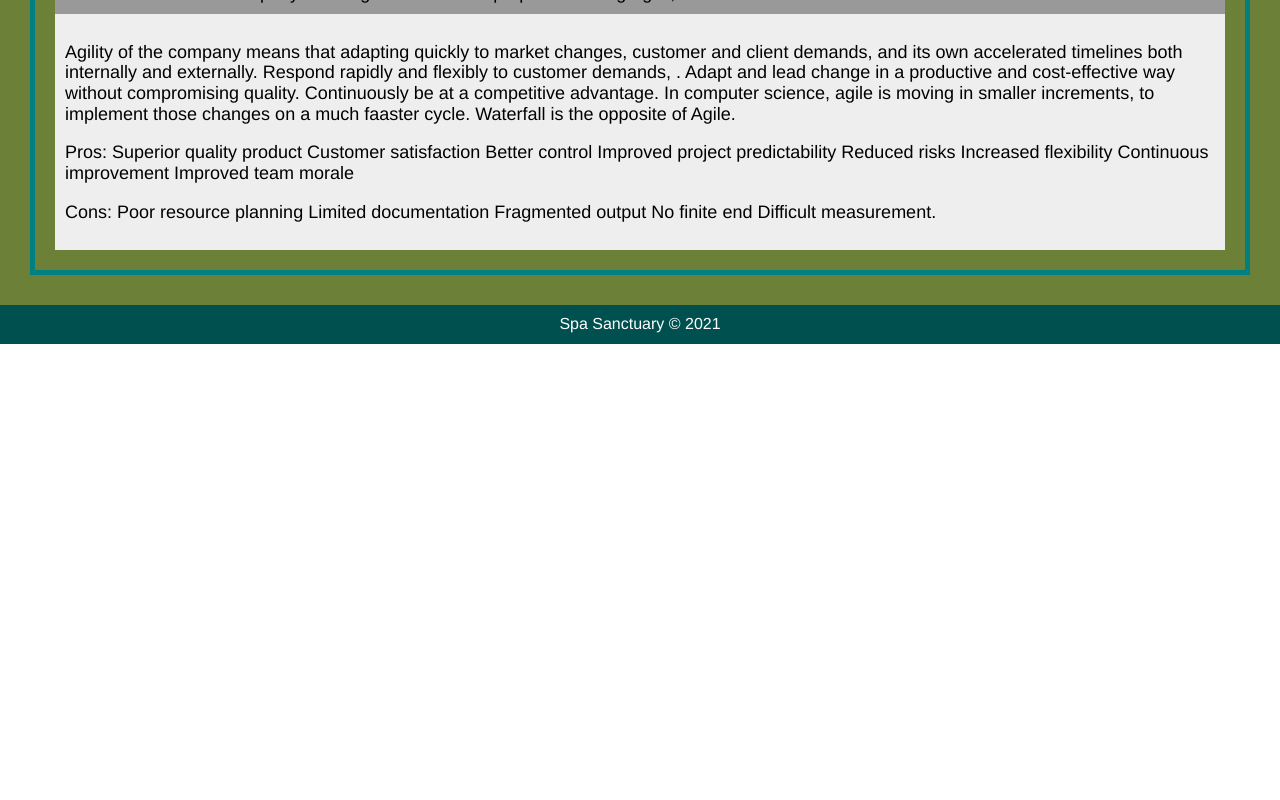
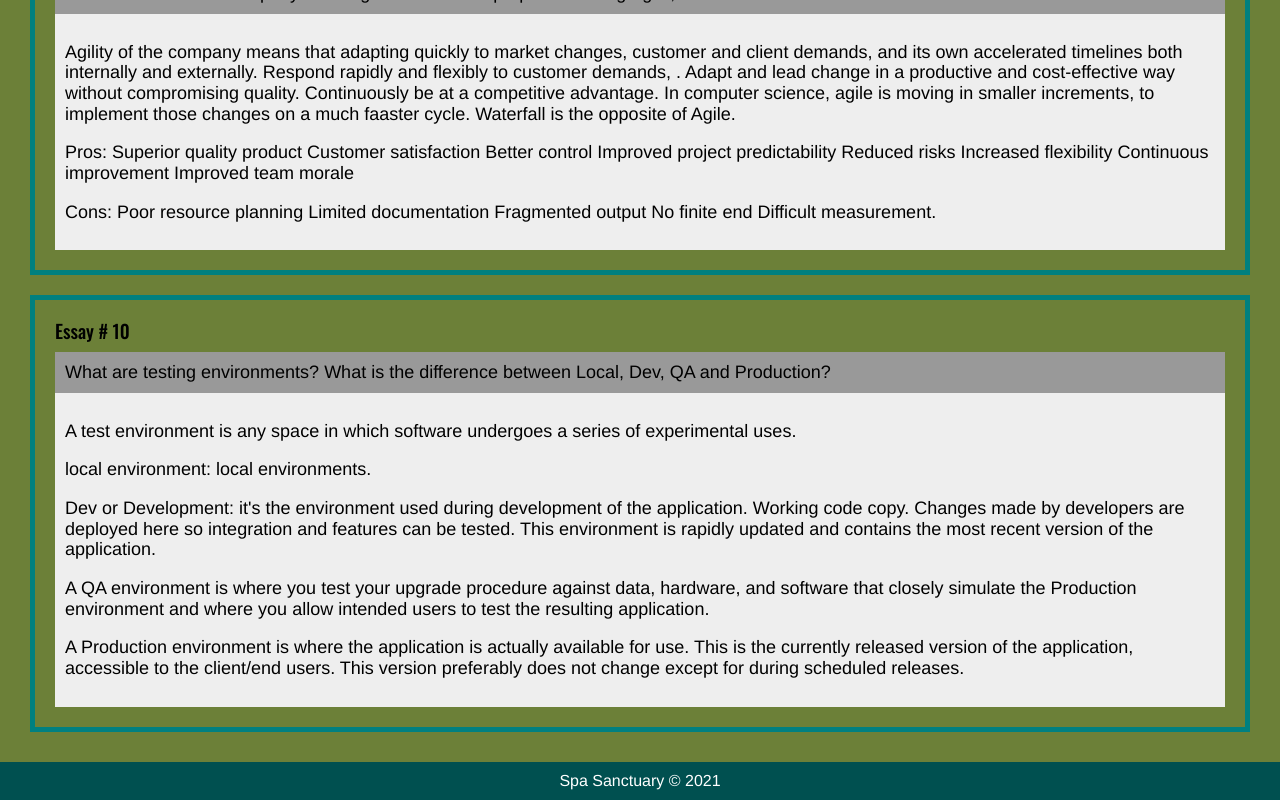
Before and after one commit to nickbatkhan/uclax_web1_summer21, a React (Create React App) app: page /homework in a window 1280 px wide. Shown: the part 4873-5673 px from the top of the page. Before the commit the page ends 5217 px from the top, so only its background shows below. Built offline with nearby package versions, Linux system fonts and the light colour scheme.

Commit message:
hw updated

```diff
--- a/src/React/Homework/Homework.jsx
+++ b/src/React/Homework/Homework.jsx
@@ -216,6 +216,28 @@ const Homework = () => {
                     Difficult measurement.
                 </p>
             </Essay>
+
+            <Essay
+                number = { 10 }
+                question='What are testing environments? What is the difference between Local, Dev, QA and Production?'
+            >
+
+                <p>
+                    A test environment is any space in which software undergoes a series of experimental uses.
+                </p>
+                <p>
+                    local environment: local environments.
+                </p>
+                <p>
+                    Dev or Development: it's the environment used during development of the application. Working code copy. Changes made by developers are deployed here so integration and features can be tested. This environment is rapidly updated and contains the most recent version of the application.
+                </p>
+                <p>
+                    A QA environment is where you test your upgrade procedure against data, hardware, and software that closely simulate the Production environment and where you allow intended users to test the resulting application.
+                </p>
+                <p>
+                    A Production environment is where the application is actually available for use. This is the currently released version of the application, accessible to the client/end users. This version preferably does not change except for during scheduled releases.
+                </p>
+            </Essay>
         </div>
     );
 }
--- a/src/React/Pages/Services/Gallery/Item.jsx
+++ b/src/React/Pages/Services/Gallery/Item.jsx
@@ -1,12 +1,27 @@
 import React from 'react';
 import styled from 'styled-components';
 
+import Lightbox from 'React/Components/Lightbox/Lightbox.jsx'
+
 const Item = ({ service }) => {
+
+    const LightboxContent = () => {
+        return (
+            <div>
+                <img src={ service.image } alt= {service.title} />
+                <h3>{ service.title }</h3>
+                <h5>{ service.cost }</h5>
+                <h5>{ service.description }</h5>
+            </div>
+        );
+    }
 
     return (
         <ItemStyled className='Item'>
-            <img src={ service.image } alt={ service.title } />
+            <Lightbox LightboxContent = { LightboxContent }>
+                <img src={ service.image } alt={ service.title } />
             <h3>{service.title}</h3>
+            </Lightbox>
         </ItemStyled>
     );
 }
```
